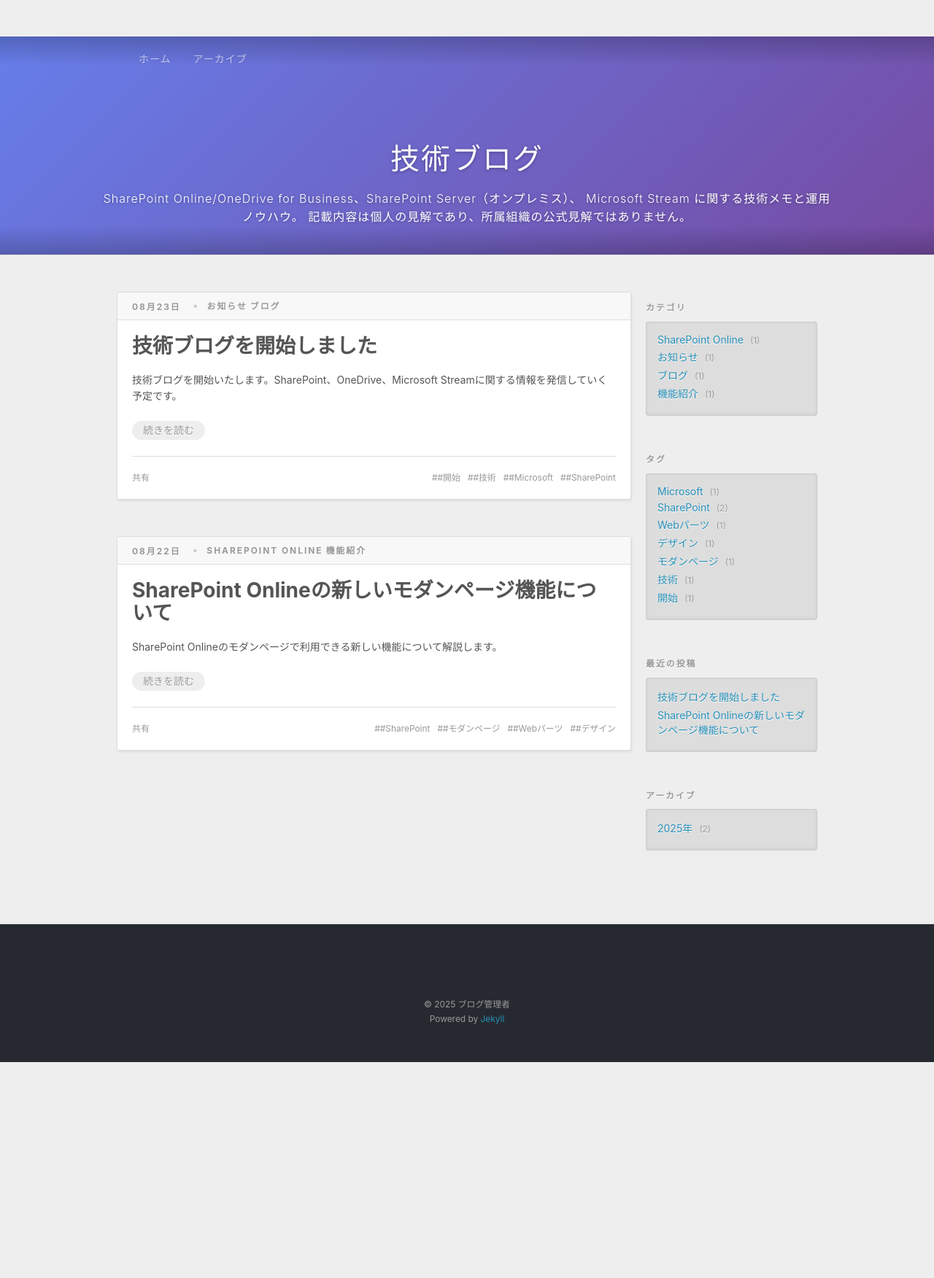
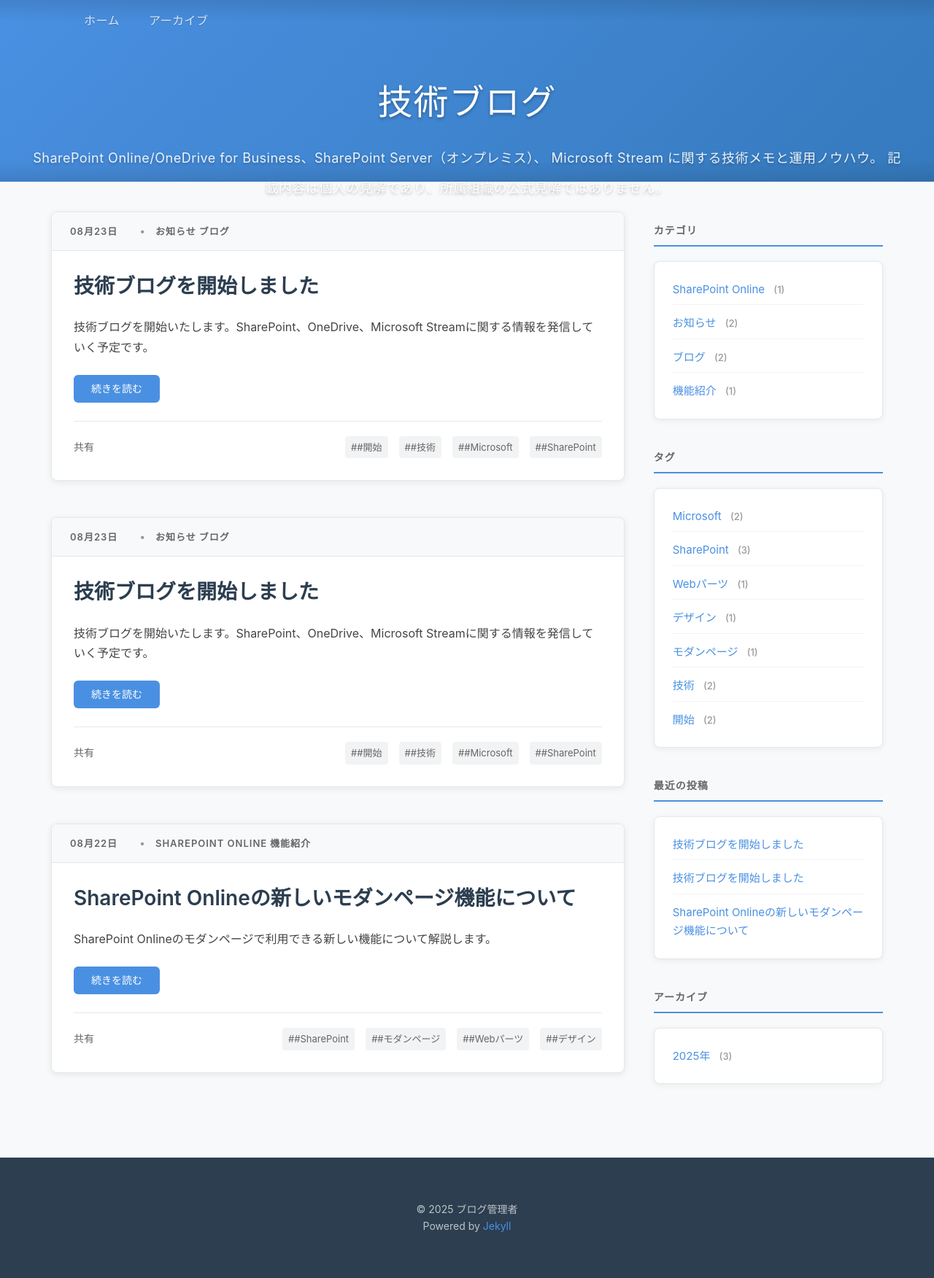
Before and after one commit to kokurata/kokurata-blog, a Jekyll site: the page built from docs/index.html, in a window 1280 px wide. Shown: the whole page at 73% size. Built offline with Jekyll 4.4.1, drawn with Linux system fonts in a browser that asks for light colours; the list of posts is cut into pages by our own code; before the commit the page ends 1456 px from its top, so only the background shows below that.

Commit message:
Improve typography and design inspired by Stefan Gossner's blog
- Increase base font size from 14px to 16px for better readability
- Enhance article title size from 2em to 28px (1.75em)
- Improve line-height to 1.7 for better text spacing
- Add hover effects and better shadows for modern look
- Increase padding and margins for more breathing room
- Update color scheme with more subtle grays and modern blue accents
- Improve responsive design for mobile devices
- Better widget styling with cleaner borders and spacing

```diff
--- /dev/null
+++ b/docs/_posts/2025-08-23-welcome-new.md
@@ -0,0 +1,42 @@
+---
+layout: post
+title: "技術ブログを開始しました"
+date: 2025-08-23 10:00:00 +0900
+categories: [お知らせ, ブログ]
+tags: [開始, 技術, Microsoft, SharePoint]
+author: ブログ管理者
+excerpt: "技術ブログを開始いたします。SharePoint、OneDrive、Microsoft Streamに関する情報を発信していく予定です。"
+---
+
+技術ブログを開始いたします。
+
+このブログでは主に以下の製品やサービスに関する技術情報、Tips、トラブルシューティングなどを発信していきます：
+
+## 対象製品・サービス
+
+- **SharePoint Online と OneDrive for Business**
+  - 設定やカスタマイズに関する情報
+  - 新機能の紹介と使い方
+  - よくある問題の解決方法
+
+- **SharePoint Server（オンプレミス）**
+  - 環境構築と運用のノウハウ
+  - 移行に関する情報
+  - パフォーマンス最適化
+
+- **Microsoft Stream**
+  - 動画管理と共有の活用方法
+  - 組織での展開戦略
+  - 他のMicrosoft 365サービスとの連携
+
+## ご注意事項
+
+本ブログの内容は**個人の見解**であり、Microsoft社の公式見解ではありません。
+
+また、記載している内容（添付文書、リンク先などを含む）は作成日時点のものであり、予告なく変更される場合があります。実際の環境での適用前には、必ず最新の公式ドキュメントをご確認ください。
+
+## 今後の予定
+
+定期的に新しい記事を投稿していく予定です。特定のトピックについてご質問やリクエストがございましたら、お気軽にお知らせください。
+
+どうぞよろしくお願いいたします。
--- a/docs/assets/styles.css
+++ b/docs/assets/styles.css
@@ -1,4 +1,4 @@
-/* Hexo Landscape風スタイル */
+/* Stefan Gossner風モダンブログスタイル */
 
 /* リセットとベース */
 * {
@@ -12,16 +12,17 @@
 }
 
 body {
-  background: #eee;
-  font: 14px -apple-system, BlinkMacSystemFont, "Segoe UI", "Roboto", "Oxygen", "Ubuntu", "Cantarell", "Fira Sans", "Droid Sans", "Helvetica Neue", sans-serif;
+  background: #f8f9fa;
+  font: 16px -apple-system, BlinkMacSystemFont, "Segoe UI", "Roboto", "Oxygen", "Ubuntu", "Cantarell", "Fira Sans", "Droid Sans", "Helvetica Neue", sans-serif;
   -webkit-text-size-adjust: 100%;
-  color: #555;
+  color: #333;
+  line-height: 1.7;
 }
 
 .outer {
-  max-width: 1000px;
+  max-width: 1200px;
   margin: 0 auto;
-  padding: 0 20px;
+  padding: 0 30px;
 }
 
 .inner {
@@ -30,9 +31,10 @@
 
 /* ヘッダー */
 #header {
-  height: 300px;
+  height: 250px;
   position: relative;
-  border-bottom: 1px solid #ddd;
+  border-bottom: 1px solid #e1e8ed;
+  margin-bottom: 40px;
 }
 
 #header:before, #header:after {
@@ -40,17 +42,17 @@
   position: absolute;
   left: 0;
   right: 0;
-  height: 40px;
+  height: 30px;
 }
 
 #header:before {
   top: 0;
-  background: linear-gradient(rgba(0, 0, 0, 0.2), transparent);
+  background: linear-gradient(rgba(0, 0, 0, 0.1), transparent);
 }
 
 #header:after {
   bottom: 0;
-  background: linear-gradient(transparent, rgba(0, 0, 0, 0.2));
+  background: linear-gradient(transparent, rgba(0, 0, 0, 0.1));
 }
 
 #header-outer {
@@ -69,41 +71,43 @@
   left: 0;
   width: 100%;
   height: 100%;
-  background: linear-gradient(135deg, #667eea 0%, #764ba2 100%);
+  background: linear-gradient(135deg, #4a90e2 0%, #357abd 100%);
   z-index: -1;
 }
 
 #header-title {
   text-align: center;
-  height: 40px;
+  height: 60px;
   position: absolute;
   top: 50%;
   left: 0;
   width: 100%;
-  margin-top: -20px;
+  margin-top: -30px;
 }
 
 #logo, #subtitle {
   text-decoration: none;
   color: #fff;
-  font-weight: 300;
-  text-shadow: 0 1px 4px rgba(0, 0, 0, 0.3);
+  font-weight: 400;
+  text-shadow: 0 2px 4px rgba(0, 0, 0, 0.3);
 }
 
 #logo {
-  font-size: 40px;
-  line-height: 40px;
-  letter-spacing: 2px;
+  font-size: 48px;
+  line-height: 48px;
+  letter-spacing: 1px;
+  font-weight: 300;
 }
 
 #subtitle {
-  font-size: 16px;
-  line-height: 16px;
-  letter-spacing: 1px;
+  font-size: 18px;
+  line-height: 18px;
+  letter-spacing: 0.5px;
+  opacity: 0.9;
 }
 
 #subtitle-wrap {
-  margin-top: 16px;
+  margin-top: 20px;
 }
 
 /* ナビゲーション */
@@ -115,12 +119,13 @@
 .main-nav-link, .nav-icon {
   float: left;
   color: #fff;
-  opacity: 0.6;
+  opacity: 0.8;
   text-decoration: none;
-  text-shadow: 0 1px rgba(0, 0, 0, 0.2);
+  text-shadow: 0 1px rgba(0, 0, 0, 0.3);
   transition: opacity 0.2s;
   display: block;
-  padding: 20px 15px;
+  padding: 15px 20px;
+  font-size: 16px;
 }
 
 .main-nav-link:hover, .nav-icon:hover {
@@ -128,8 +133,8 @@
 }
 
 .main-nav-link {
-  font-weight: 300;
-  letter-spacing: 1px;
+  font-weight: 400;
+  letter-spacing: 0.5px;
 }
 
 #sub-nav {
@@ -151,16 +156,17 @@
 /* メインコンテンツとサイドバー */
 .outer {
   display: flex;
-  gap: 20px;
-  margin-top: 50px;
+  gap: 40px;
+  margin-top: 0;
 }
 
 #main {
-  flex: 3;
+  flex: 2.5;
 }
 
 #sidebar {
   flex: 1;
+  max-width: 350px;
 }
 
 /* 記事アーカイブ */
@@ -174,52 +180,58 @@
 
 .archive-article-inner {
   background: #fff;
-  box-shadow: 1px 2px 3px #ddd;
-  border: 1px solid #ddd;
-  border-radius: 3px;
+  box-shadow: 0 2px 10px rgba(0, 0, 0, 0.08);
+  border: 1px solid #e1e8ed;
+  border-radius: 8px;
   overflow: hidden;
+  transition: box-shadow 0.3s ease;
+}
+
+.archive-article-inner:hover {
+  box-shadow: 0 4px 20px rgba(0, 0, 0, 0.12);
 }
 
 .article-meta {
   display: flex;
   align-items: center;
-  padding: 10px 20px;
-  background: #f8f8f8;
-  border-bottom: 1px solid #ddd;
+  padding: 15px 25px;
+  background: #f8f9fa;
+  border-bottom: 1px solid #e1e8ed;
+  font-size: 14px;
 }
 
 .article-date {
   text-decoration: none;
   text-transform: uppercase;
-  letter-spacing: 2px;
-  color: #999;
-  margin-right: 8px;
-  font-weight: bold;
-  font-size: 0.85em;
+  letter-spacing: 1px;
+  color: #666;
+  margin-right: 15px;
+  font-weight: 600;
+  font-size: 13px;
 }
 
 .article-category {
-  margin-left: 8px;
+  margin-left: 15px;
   line-height: 1em;
-  color: #ccc;
+  color: #999;
 }
 
 .article-category:before {
   content: "•";
-  margin-right: 8px;
+  margin-right: 10px;
 }
 
 .article-category-link {
   text-decoration: none;
   text-transform: uppercase;
-  letter-spacing: 2px;
-  color: #999;
-  font-weight: bold;
-  font-size: 0.85em;
+  letter-spacing: 1px;
+  color: #666;
+  font-weight: 600;
+  font-size: 13px;
 }
 
 .article-inner {
-  padding: 20px;
+  padding: 30px;
 }
 
 .article-header {
@@ -227,83 +239,94 @@
 }
 
 .article-title {
-  font-size: 2em;
-  font-weight: bold;
-  color: #555;
-  line-height: 1.1em;
-  margin: 0 0 20px 0;
+  font-size: 28px;
+  font-weight: 600;
+  color: #2c3e50;
+  line-height: 1.3;
+  margin: 0 0 25px 0;
 }
 
 .article-title a {
   text-decoration: none;
-  color: #555;
+  color: #2c3e50;
   transition: color 0.2s;
 }
 
 .article-title a:hover {
-  color: #258fb8;
+  color: #4a90e2;
 }
 
 .article-entry {
-  color: #555;
-  line-height: 1.6em;
+  color: #444;
+  line-height: 1.7;
+  font-size: 16px;
 }
 
 .article-entry p {
-  margin: 1.6em 0;
+  margin: 1.5em 0;
+  font-size: 16px;
+  line-height: 1.7;
 }
 
 .article-more-link {
-  margin-top: 1em;
+  margin-top: 25px;
 }
 
 .article-more-link a {
   display: inline-block;
   line-height: 1em;
-  padding: 6px 15px;
-  border-radius: 15px;
-  background: #eee;
-  color: #999;
-  text-shadow: 0 1px #fff;
+  padding: 12px 24px;
+  border-radius: 6px;
+  background: #4a90e2;
+  color: #fff;
   text-decoration: none;
+  font-weight: 500;
+  font-size: 14px;
   transition: all 0.2s;
 }
 
 .article-more-link a:hover {
-  background: #258fb8;
-  color: #fff;
-  text-shadow: 0 1px rgba(37, 143, 184, 0.8);
+  background: #357abd;
+  transform: translateY(-1px);
+  box-shadow: 0 4px 12px rgba(74, 144, 226, 0.3);
 }
 
 /* 記事フッター */
 .article-footer {
-  font-size: 0.85em;
+  font-size: 14px;
   line-height: 1.6em;
-  border-top: 1px solid #ddd;
-  padding-top: 1.6em;
-  margin-top: 20px;
+  border-top: 1px solid #e1e8ed;
+  padding-top: 20px;
+  margin-top: 25px;
   display: flex;
   justify-content: space-between;
   align-items: center;
 }
 
 .article-share-link {
-  color: #999;
+  color: #666;
   text-decoration: none;
+  font-size: 14px;
 }
 
 .article-share-link:hover {
-  color: #555;
+  color: #4a90e2;
 }
 
 .article-tag-list {
   display: flex;
-  gap: 10px;
+  gap: 15px;
+  flex-wrap: wrap;
 }
 
 .article-tag-list-link {
-  color: #999;
+  color: #666;
   text-decoration: none;
+  font-size: 13px;
+  padding: 4px 8px;
+  background: #f1f3f4;
+  border-radius: 4px;
+  transition: all 0.2s;
 }
 
 .article-tag-list-link:before {
@@ -311,41 +334,45 @@
 }
 
 .article-tag-list-link:hover {
-  color: #258fb8;
+  color: #4a90e2;
+  background: #e3f2fd;
 }
 
 /* サイドバー */
 .widget-wrap {
-  margin-bottom: 50px;
+  margin-bottom: 40px;
 }
 
 .widget-title {
   text-decoration: none;
   text-transform: uppercase;
-  letter-spacing: 2px;
-  color: #999;
-  margin-bottom: 1em;
-  font-weight: bold;
-  font-size: 0.85em;
-  text-shadow: 0 1px #fff;
+  letter-spacing: 1px;
+  color: #666;
+  margin-bottom: 20px;
+  font-weight: 600;
+  font-size: 14px;
+  border-bottom: 2px solid #4a90e2;
+  padding-bottom: 8px;
 }
 
 .widget {
-  color: #777;
-  text-shadow: 0 1px #fff;
-  background: #ddd;
-  box-shadow: 0 -1px 4px #ccc inset;
-  border: 1px solid #ccc;
-  padding: 15px;
-  border-radius: 3px;
+  color: #555;
+  background: #fff;
+  box-shadow: 0 2px 8px rgba(0, 0, 0, 0.06);
+  border: 1px solid #e1e8ed;
+  padding: 25px;
+  border-radius: 8px;
+  font-size: 15px;
 }
 
 .widget a {
-  color: #258fb8;
+  color: #4a90e2;
   text-decoration: none;
+  transition: color 0.2s;
 }
 
 .widget a:hover {
+  color: #357abd;
   text-decoration: underline;
 }
 
@@ -356,15 +383,24 @@
 }
 
 .widget li {
-  margin-bottom: 5px;
+  margin-bottom: 12px;
+  padding-bottom: 8px;
+  border-bottom: 1px solid #f1f3f4;
+}
+
+.widget li:last-child {
+  border-bottom: none;
+  margin-bottom: 0;
+  padding-bottom: 0;
 }
 
 .category-list-count,
 .tag-list-count,
 .archive-list-count {
-  padding-left: 5px;
+  padding-left: 8px;
   color: #999;
-  font-size: 0.85em;
+  font-size: 13px;
+  font-weight: 500;
 }
 
 .category-list-count:before,
@@ -381,15 +417,15 @@
 
 /* フッター */
 #footer {
-  background: #262a30;
-  padding: 50px 0;
-  border-top: 1px solid #ddd;
-  color: #999;
-  margin-top: 50px;
+  background: #2c3e50;
+  padding: 60px 0;
+  border-top: 1px solid #e1e8ed;
+  color: #bdc3c7;
+  margin-top: 60px;
 }
 
 #footer a {
-  color: #258fb8;
+  color: #4a90e2;
   text-decoration: none;
 }
 
@@ -399,15 +435,29 @@
 
 #footer-info {
   line-height: 1.6em;
-  font-size: 0.85em;
+  font-size: 14px;
   text-align: center;
 }
 
 /* レスポンシブ */
-@media screen and (max-width: 767px) {
+@media screen and (max-width: 991px) {
   .outer {
     flex-direction: column;
-    padding: 0 10px;
+    padding: 0 20px;
+  }
+
+  #sidebar {
+    max-width: none;
+  }
+}
+
+@media screen and (max-width: 767px) {
+  body {
+    font-size: 15px;
+  }
+
+  .outer {
+    padding: 0 15px;
   }
 
   #header {
@@ -415,13 +465,13 @@
   }
 
   #logo {
-    font-size: 28px;
-    line-height: 28px;
+    font-size: 36px;
+    line-height: 36px;
   }
 
   #subtitle {
-    font-size: 14px;
-    line-height: 14px;
+    font-size: 16px;
+    line-height: 16px;
   }
 
   .main-nav-link {
@@ -429,17 +479,21 @@
   }
 
   .article-title {
-    font-size: 1.5em;
+    font-size: 24px;
   }
 
   .article-inner {
-    padding: 15px;
+    padding: 20px;
   }
 
   .article-footer {
     flex-direction: column;
     align-items: flex-start;
-    gap: 10px;
+    gap: 15px;
+  }
+
+  .widget {
+    padding: 20px;
   }
 }
 
@@ -447,19 +501,22 @@
 .no-posts {
   text-align: center;
   background: #fff;
-  box-shadow: 1px 2px 3px #ddd;
-  border: 1px solid #ddd;
-  border-radius: 3px;
-  padding: 50px;
-  margin: 50px 0;
+  box-shadow: 0 2px 8px rgba(0, 0, 0, 0.06);
+  border: 1px solid #e1e8ed;
+  border-radius: 8px;
+  padding: 60px 40px;
+  margin: 40px 0;
 }
 
 .no-posts h2 {
-  color: #555;
-  margin-bottom: 1em;
+  color: #2c3e50;
+  margin-bottom: 15px;
+  font-size: 24px;
+  font-weight: 600;
 }
 
 .no-posts p {
-  color: #999;
+  color: #666;
   line-height: 1.6em;
+  font-size: 16px;
 }
```
Also changed, not shown: docs/index_new.html (added, +141 -0 lines).
